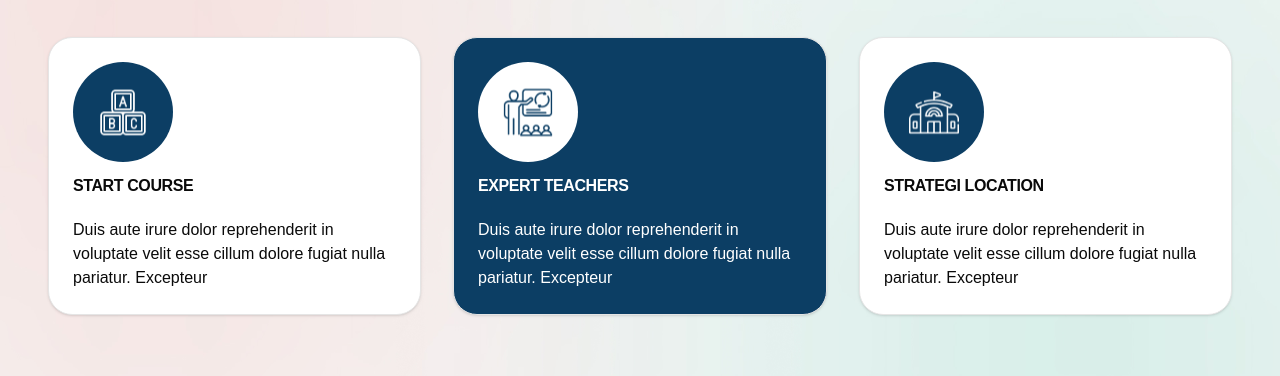
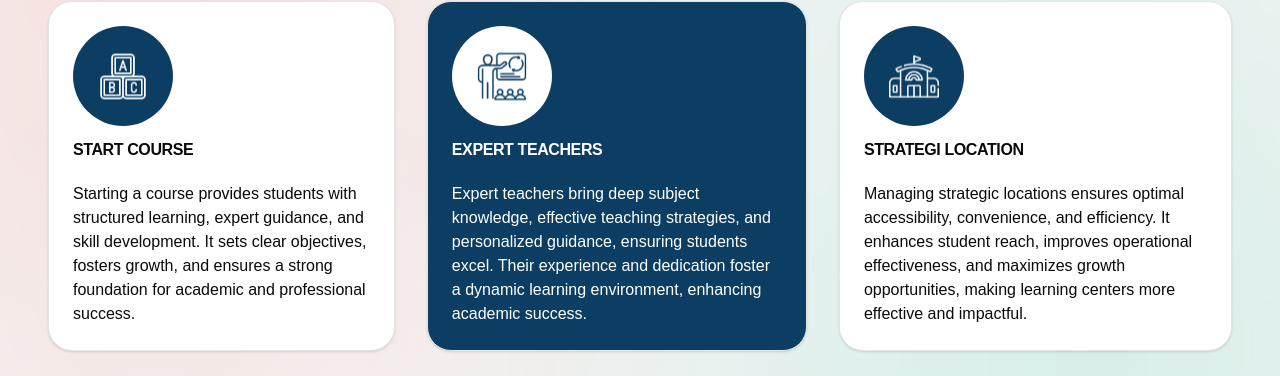
Before and after one commit to Tamal267/GoldbachSchool, a Next.js app in the folder frontend/: page / in a window 1280 px wide. Shown: the part 1892-2268 px from the top of the page. Built offline with nearby package versions, Linux system fonts and the light colour scheme; no server answers.

Commit message:
update course descriptions to enhance clarity and emphasize benefits for students

```diff
--- a/frontend/app/page.js
+++ b/frontend/app/page.js
@@ -284,8 +284,10 @@ export default function Home() {
               </CardHeader>
               <CardContent>
                 <p>
-                  Duis aute irure dolor reprehenderit in voluptate velit esse
-                  cillum dolore fugiat nulla pariatur. Excepteur
+                  Starting a course provides students with structured learning,
+                  expert guidance, and skill development. It sets clear
+                  objectives, fosters growth, and ensures a strong foundation
+                  for academic and professional success.
                 </p>
               </CardContent>
             </Card>
@@ -311,8 +313,10 @@ export default function Home() {
             </CardHeader>
             <CardContent>
               <p>
-                Duis aute irure dolor reprehenderit in voluptate velit esse
-                cillum dolore fugiat nulla pariatur. Excepteur
+                Expert teachers bring deep subject knowledge, effective teaching
+                strategies, and personalized guidance, ensuring students excel.
+                Their experience and dedication foster a dynamic learning
+                environment, enhancing academic success.
               </p>
             </CardContent>
           </Card>
@@ -336,8 +340,11 @@ export default function Home() {
               </CardHeader>
               <CardContent>
                 <p>
-                  Duis aute irure dolor reprehenderit in voluptate velit esse
-                  cillum dolore fugiat nulla pariatur. Excepteur
+                  Managing strategic locations ensures optimal accessibility,
+                  convenience, and efficiency. It enhances student reach,
+                  improves operational effectiveness, and maximizes growth
+                  opportunities, making learning centers more effective and
+                  impactful.
                 </p>
               </CardContent>
             </Card>
```
